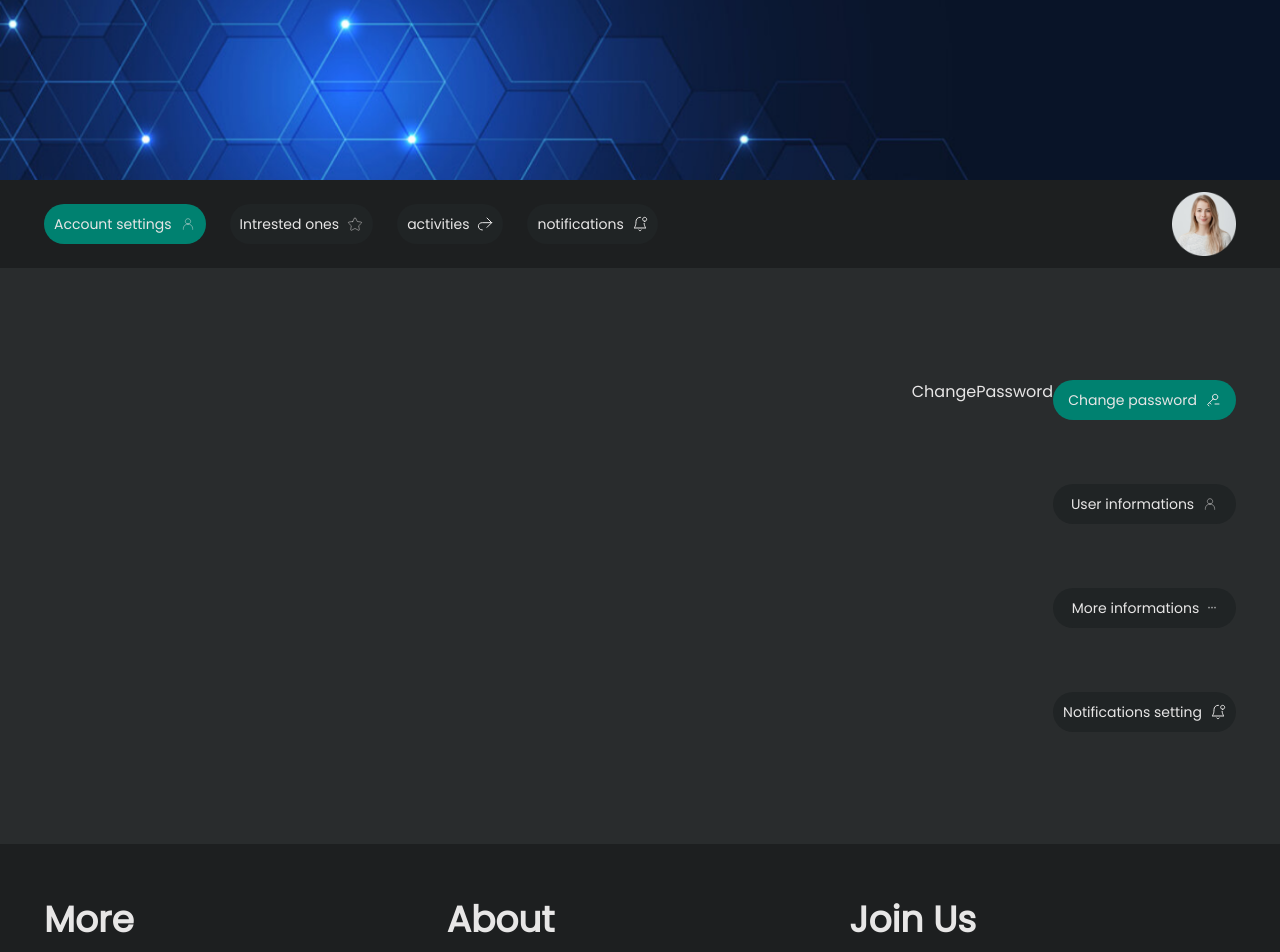
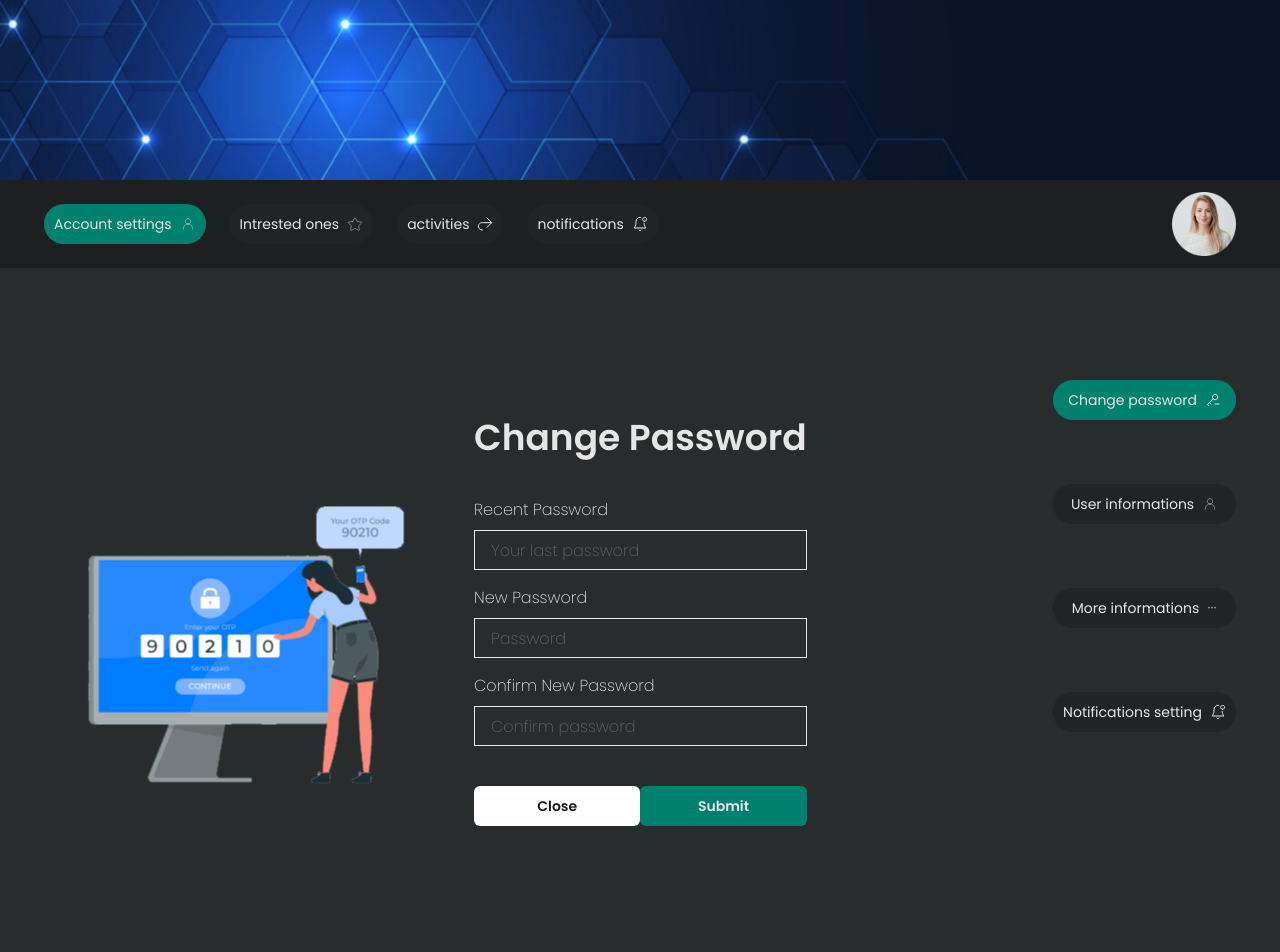
Before and after one commit to Nayvi1/TechnoNews, a React (Vite) app: page /manageAccount/accountSetting/changePassword in a window 1280 px wide. Shown: the top 952 px of the page. Built offline with nearby package versions, Linux system fonts and the light colour scheme.

Commit message:
c password

```diff
--- a/src/components/AccountSetting.jsx
+++ b/src/components/AccountSetting.jsx
@@ -3,7 +3,7 @@ import LinkButton from "./LinkButton";
 
 function AccountSetting() {
   return (
-    <div className="flex flex-row-reverse">
+    <div className="flex flex-row-reverse justify-between">
       <div className="flex flex-col gap-16">
         <LinkButton
           text="Change password"
--- a/src/components/ChangePassword.jsx
+++ b/src/components/ChangePassword.jsx
@@ -1,4 +1,42 @@
 function ChangePassword() {
-  return <div>ChangePassword</div>;
+  return (
+    <div className="flex items-center">
+      <div>
+        <img src="/img/changePassword.png" alt="" />
+      </div>
+      <div className="flex flex-col">
+        <h2 className="text-4xl font-p-semiBold">Change Password</h2>
+        <form
+          action=""
+          className="mt-10 flex flex-col max-w-[350px] [&>label>input]:h-10 [&>label>input]:bg-transparent [&>label>input]:outline-none
+          [&>label>input]:border [&>label>input]:border-offWhite [&>label>input]:pl-4
+          [&>label>input]:placeholder:text-[#676464] [&>label]:flex [&>label]:flex-col
+          [&>label]:font-p-extraLight [&>label]:gap-2 gap-4"
+        >
+          <label htmlFor="">
+            Recent Password
+            <input type="text" placeholder="Your last password" />
+          </label>
+          <label htmlFor="">
+            New Password
+            <input type="text" placeholder="Password" />
+          </label>
+          <label htmlFor="">
+            Confirm New Password
+            <input type="text" placeholder="Confirm password" />
+          </label>
+
+          <div className="flex mt-6">
+            <button className="w-full bg-white text-black text-sm font-p-semiBold h-10 rounded-md">
+              Close
+            </button>
+            <button className="w-full bg-kongFoPanda text-sm font-p-semiBold h-10 rounded-md">
+              Submit
+            </button>
+          </div>
+        </form>
+      </div>
+    </div>
+  );
 }
 export default ChangePassword;
```
Also changed, not shown: public/img/changePassword.png (added), public/svg/lock.svg (added).
